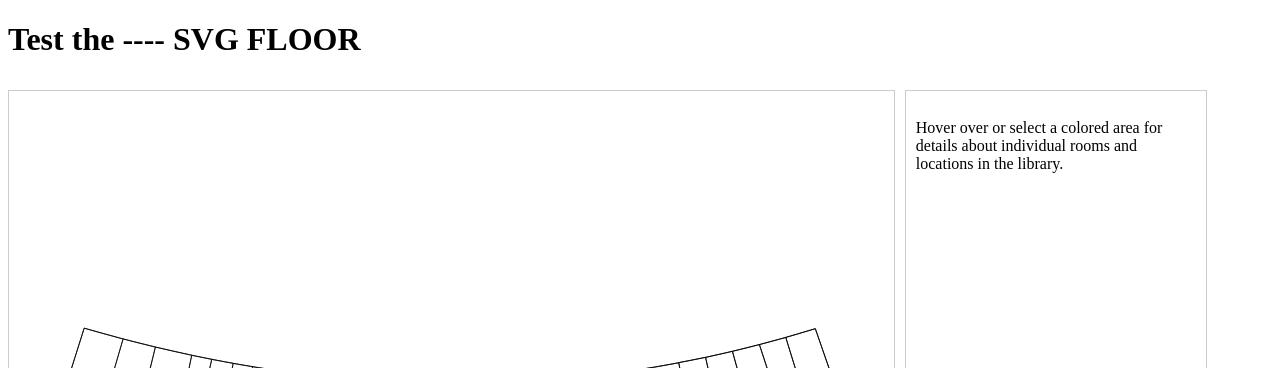
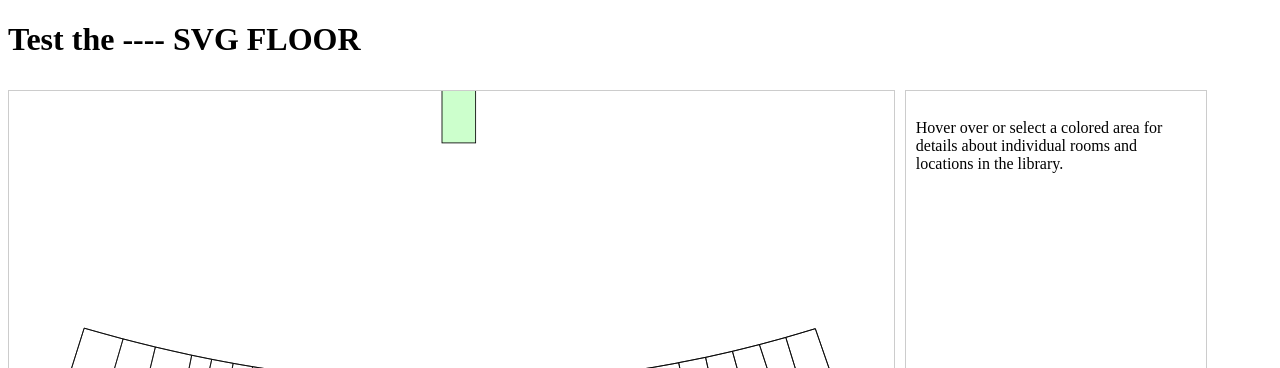
Before and after one commit to villare025/testFP2, a plain HTML site: page index.html in a window 1280 px wide. Shown: the top 368 px of the page. Drawn offline with nearby package versions, Linux system fonts and the light colour scheme.

Commit message:
update index

```diff
--- a/index.html
+++ b/index.html
@@ -9,7 +9,7 @@
     <style>
         a:focus,
         a:hover {
-            fill: pink;
+            fill: #005A8C;
             stroke: red;
             stroke-width: 1;
         }
@@ -326,11 +326,20 @@
             <path style="fill:none;fill-rule:evenodd;stroke:#000000;stroke-width:0.87918246px;stroke-linecap:butt;stroke-linejoin:miter;stroke-opacity:1"
             d="m 333.67548,701.01947 1.04439,-10.14669 31.66493,3.26696 -1.07636,10.33097 z" id="path4263" inkscape:connector-curvature="0"
             sodipodi:nodetypes="ccccc" />
-            <path style="fill:none;fill-rule:evenodd;stroke:#000000;stroke-width:0.87918246px;stroke-linecap:butt;stroke-linejoin:miter;stroke-opacity:1"
-            d="m 461.83427,812.86822 0.1989,8.87631 -24.87136,0.48841 -1.92969,64.60599 c 6.05151,0.66336 26.41647,2.92851 40.15724,3.5374 0.0147,-21.07269 -0.57366,-42.20282 -0.68946,-63.27514 l 35.6877,-0.21981 0.003,-13.88373 z"
-            id="circdesk" inkscape:connector-curvature="0" sodipodi:nodetypes="ccccccccc" inkscape:label="circdesk">
-                <title id="title4624">circdesk</title>
-            </path>
+            <g id="circdesk">
+                <a xlink:href="#">
+                    <path style="fill:#fff;fill-rule:evenodd;stroke:#000000;stroke-width:0.87918246px;stroke-linecap:butt;stroke-linejoin:miter;stroke-opacity:1;fill-opacity:1"
+                    d="m 461.83427,812.86822 0.1989,8.87631 -24.87136,0.48841 -1.92969,64.60599 c 6.05151,0.66336 26.41647,2.92851 40.15724,3.5374 0.0147,-21.07269 -0.57366,-42.20282 -0.68946,-63.27514 l 35.6877,-0.21981 0.003,-13.88373 z"
+                    id="circdesk" inkscape:connector-curvature="0" sodipodi:nodetypes="ccccccccc" inkscape:label="circdesk">
+                        <title id="title4624">circdesk</title>
+                    </path>
+                </a>
+            </g>
+            <g id="circdesk" class="helpdesk active">
+                <a xlink:href="#">
+                    <rect x="515" y="250" width="40" height="120" />
+                </a>
+            </g>
             <path style="display:inline;fill:none;fill-rule:evenodd;stroke:#000000;stroke-width:0.91457295px;stroke-linecap:butt;stroke-linejoin:miter;stroke-opacity:1"
             d="m 474.69251,827.07492 0.88203,63.34728 34.72057,1.32256 0.0249,-64.8688 z" id="path4267-8" inkscape:connector-curvature="0"
             sodipodi:nodetypes="ccccc" />
```
